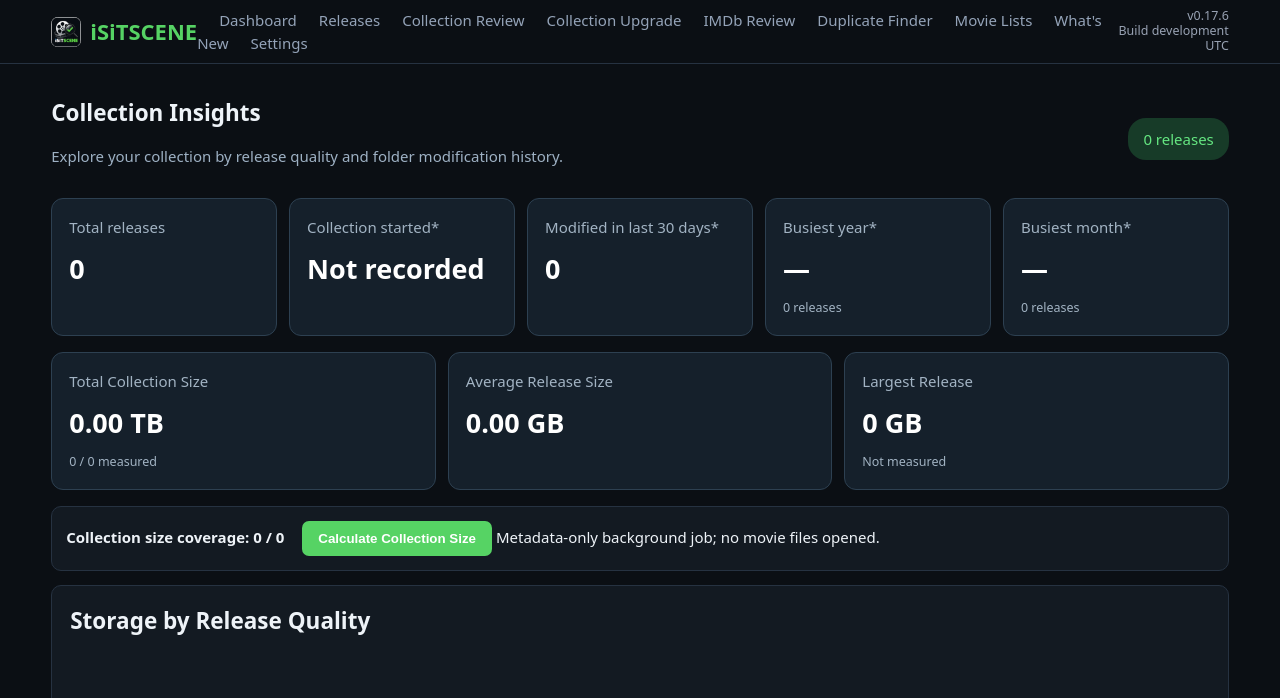
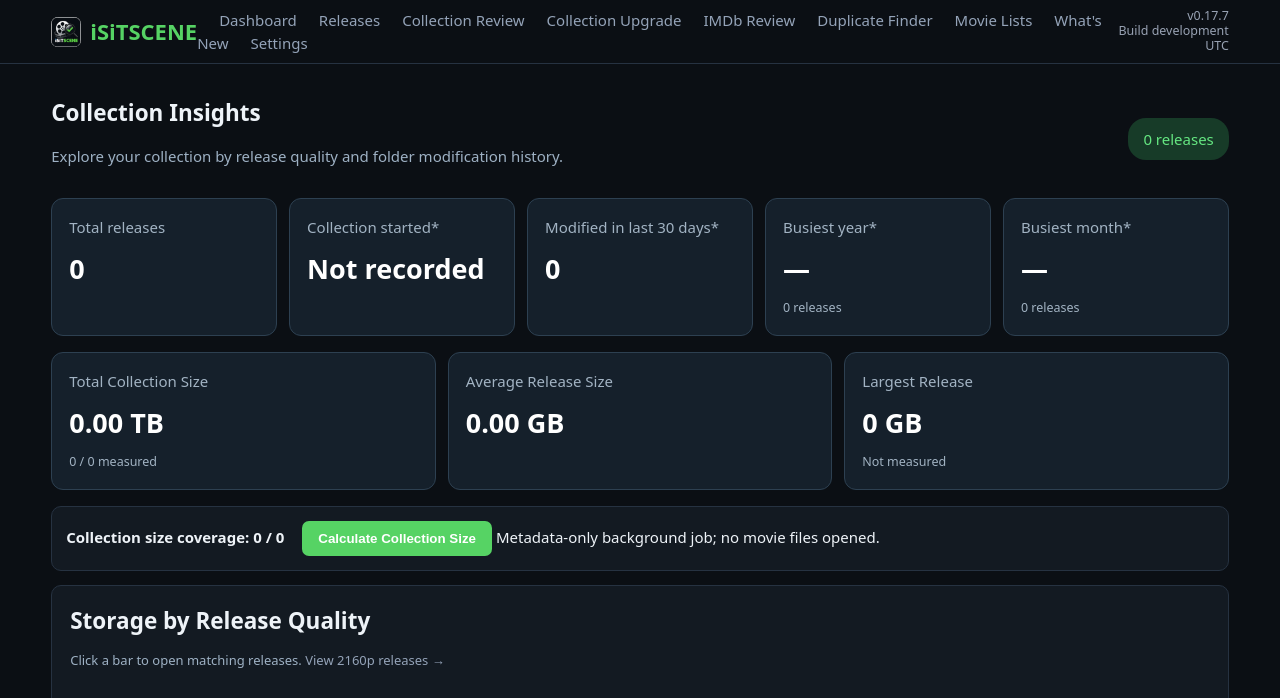
Before and after one commit to insaneavi/isitscene, a FastAPI app: page / in a window 1280 px wide. Shown: the top 698 px of the page. Run offline with FastAPI, Linux system fonts and the light colour scheme; data comes from the database, SQL or seed files in the repository; data that the repository does not hold is empty; a map, chart or similar area stays blank; parts of the project's set-up code (start-up, migrations or seed data) failed here and were passed over.

Commit message:
v0.17.7 - Add clickable storage quality chart and resolution filtering

```diff
--- a/app/config.py
+++ b/app/config.py
@@ -4,7 +4,7 @@ import os
 from pathlib import Path
 
 APP_NAME = "iSiTSCENE"
-APP_VERSION = os.getenv("APP_VERSION", "0.17.6")
+APP_VERSION = os.getenv("APP_VERSION", "0.17.7")
 BUILD_DATE = os.getenv("BUILD_DATE", "development")
 GIT_COMMIT = os.getenv("GIT_COMMIT", "development")
 DATABASE_VERSION = 17
--- a/app/main.py
+++ b/app/main.py
@@ -554,7 +554,7 @@ def collection_size_status():
 
 
 @app.get("/releases", response_class=HTMLResponse)
-def releases(request: Request, q: str = "", verification: str = "", inventory: str = "", release_type: str = "", page: int = 1):
+def releases(request: Request, q: str = "", verification: str = "", inventory: str = "", release_type: str = "", resolution: str = "", page: int = 1):
     from time import monotonic
     began = monotonic()
     page = max(1, page)
@@ -572,6 +572,15 @@ def releases(request: Request, q: str = "", verification: str = "", inventory: s
             ids = db.execute(select(Release.id, Release.folder_name)).all()
             matched = [id for id, name in ids if classify(name) == release_type]
             statement = statement.where(Release.id.in_(matched))
+        # Resolution matches a complete Scene token, not arbitrary text or release type.
+        if resolution in ("2160p", "1080p", "720p", "480p", "other"):
+            ids = db.execute(select(Release.id, Release.folder_name)).all()
+            resolution_re = re.compile(r"(?<![A-Za-z0-9])(2160p|1080p|720p|480p)(?![A-Za-z0-9])", re.I)
+            matched = [
+                release_id for release_id, name in ids
+                if ((match.group(1).lower() if (match := resolution_re.search(name)) else "other") == resolution)
+            ]
+            statement = statement.where(Release.id.in_(matched))
         total = db.scalar(select(func.count()).select_from(statement.subquery())) or 0
         pages = max(1, (total + page_size - 1) // page_size)
         page = min(page, pages)
@@ -580,6 +589,7 @@ def releases(request: Request, q: str = "", verification: str = "", inventory: s
         return templates.TemplateResponse(request=request, name="releases.html", context={
             "items": items, "q": q, "verification": verification, "inventory": inventory,
             "release_type": release_type, "release_types": TYPES, "classify_release": classify,
+            "resolution": resolution,
             "total": total, "page": page, "pages": pages,
         })
     finally: db.close()
--- a/app/templates/dashboard.html
+++ b/app/templates/dashboard.html
@@ -21,7 +21,7 @@
     <span id="size-job-status" role="status">Metadata-only background job; no movie files opened.</span>
     <progress id="size-job-progress" value="0" max="1" style="width:100%;margin-top:12px;display:none"></progress>
   </div>
-  <section class="panel insights-panel" style="margin-bottom:16px"><h2>Storage by Release Quality</h2><canvas id="size-quality-chart" height="230"></canvas></section>
+  <section class="panel insights-panel" style="margin-bottom:16px"><h2>Storage by Release Quality</h2><p class="insights-note">Click a bar to open matching releases. <a href="/releases?resolution=2160p">View 2160p releases →</a></p><canvas id="size-quality-chart" height="230"></canvas></section>
   <div class="insights-backfill panel" style="padding:14px;margin-bottom:14px">
     <strong>Folder timestamp coverage: {{ insights.dated_count }} / {{ counts.total }}</strong>
     <button type="button" id="backfill-dates" style="margin-left:14px">Backfill Folder Dates</button>
@@ -43,7 +43,33 @@
  const palette=['#52d66d','#4688e8','#e6ac4d','#a379d8','#8094a8'];
  function renderBars(canvas,rows){const c=canvas.getContext('2d'),w=canvas.clientWidth,h=canvas.height,dpr=window.devicePixelRatio||1;canvas.width=w*dpr;canvas.height=h*dpr;c.scale(dpr,dpr);c.clearRect(0,0,w,h);const max=Math.max(1,...rows.map(x=>x.count));const pad=32;const barWidth=Math.max(4,(w-pad*2)/Math.max(rows.length,1)*.65);rows.forEach((r,i)=>{const x=pad+i*(w-pad*2)/rows.length;const bh=(h-65)*r.count/max;c.fillStyle=palette[i%palette.length];c.fillRect(x,h-37-bh,barWidth,bh);c.fillStyle='#dce7f0';c.font='11px sans-serif';c.fillText(r.count,x,h-42-bh);c.fillStyle='#9eb1c4';c.save();c.translate(x,h-21);c.rotate(-.55);c.fillText(r.label,0,0);c.restore();});}
  const rt=document.getElementById('release-type-chart'),q=document.getElementById('quality-chart'),g=document.getElementById('growth-chart'),mode=document.getElementById('growth-mode');
- function redraw(){renderBars(document.getElementById("size-quality-chart"),sizes.map(x=>({label:x.label,count:Math.round(x.bytes/1000000000)})));renderBars(q,quality);renderBars(rt,releaseTypes);renderBars(g,mode.value==='monthly'?monthly:yearly);}
+ const storageChart=document.getElementById("size-quality-chart");
+ storageChart.title="Click a quality bar to view matching releases";
+ storageChart.style.cursor="pointer";
+ storageChart.setAttribute("aria-label","Storage by release quality. Click a bar to filter releases by resolution.");
+ storageChart.setAttribute("tabindex","0");
+ function openQuality(event){
+   const rect=storageChart.getBoundingClientRect();
+   const x=event.clientX-rect.left;
+   const w=storageChart.clientWidth;
+   const pad=32, slot=(w-pad*2)/sizes.length;
+   const index=Math.floor((x-pad)/slot);
+   if(index<0||index>=sizes.length)return;
+   const barWidth=Math.max(4,slot*.65);
+   if(x>pad+index*slot+barWidth)return;
+   const max=Math.max(1,...sizes.map(item=>Math.round(item.bytes/1000000000)));
+   const count=Math.round(sizes[index].bytes/1000000000);
+   const height=storageChart.height/(window.devicePixelRatio||1);
+   const top=height-37-(height-65)*count/max;
+   const y=event.clientY-rect.top;
+   if(y<top||y>height-37)return;
+   window.location.assign("/releases?resolution="+encodeURIComponent(sizes[index].label));
+ }
+ storageChart.addEventListener("click",openQuality);
+ storageChart.addEventListener("keydown",event=>{
+   if(event.key==="Enter"){window.location.assign("/releases?resolution=2160p");}
+ });
+ function redraw(){renderBars(storageChart,sizes.map(x=>({label:x.label,count:Math.round(x.bytes/1000000000)})));renderBars(q,quality);renderBars(rt,releaseTypes);renderBars(g,mode.value==='monthly'?monthly:yearly);}
  mode.addEventListener('change',redraw);window.addEventListener('resize',redraw);redraw();
 })();
 </script>
--- a/app/templates/releases.html
+++ b/app/templates/releases.html
@@ -51,6 +51,12 @@
     <select name="release_type" aria-label="Release type">
       <option value="">All release types</option>
       {% for kind in release_types %}<option value="{{ kind }}" {% if release_type == kind %}selected{% endif %}>{{ kind }}</option>{% endfor %}
+    </select>
+    <select name="resolution" aria-label="Resolution">
+      <option value="">All resolutions</option>
+      {% for option in ["2160p", "1080p", "720p", "480p", "other"] %}
+      <option value="{{ option }}" {% if resolution == option %}selected{% endif %}>{{ option|upper if option == "other" else option }}</option>
+      {% endfor %}
     </select>
     <button>Filter</button>
   </form>
```
Also changed, not shown: .github/workflows/docker-publish.yml, CHANGELOG.md, 2 other files.
